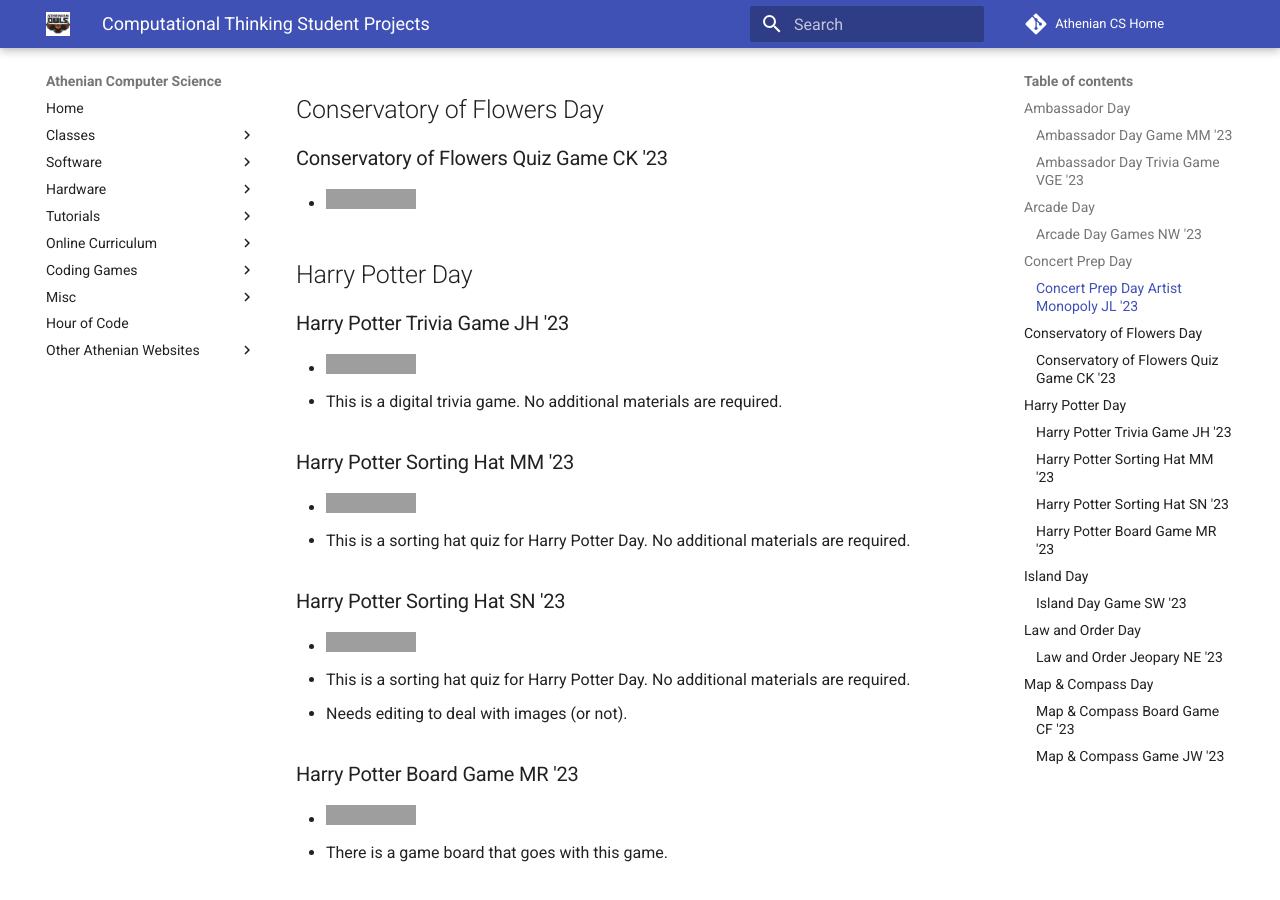
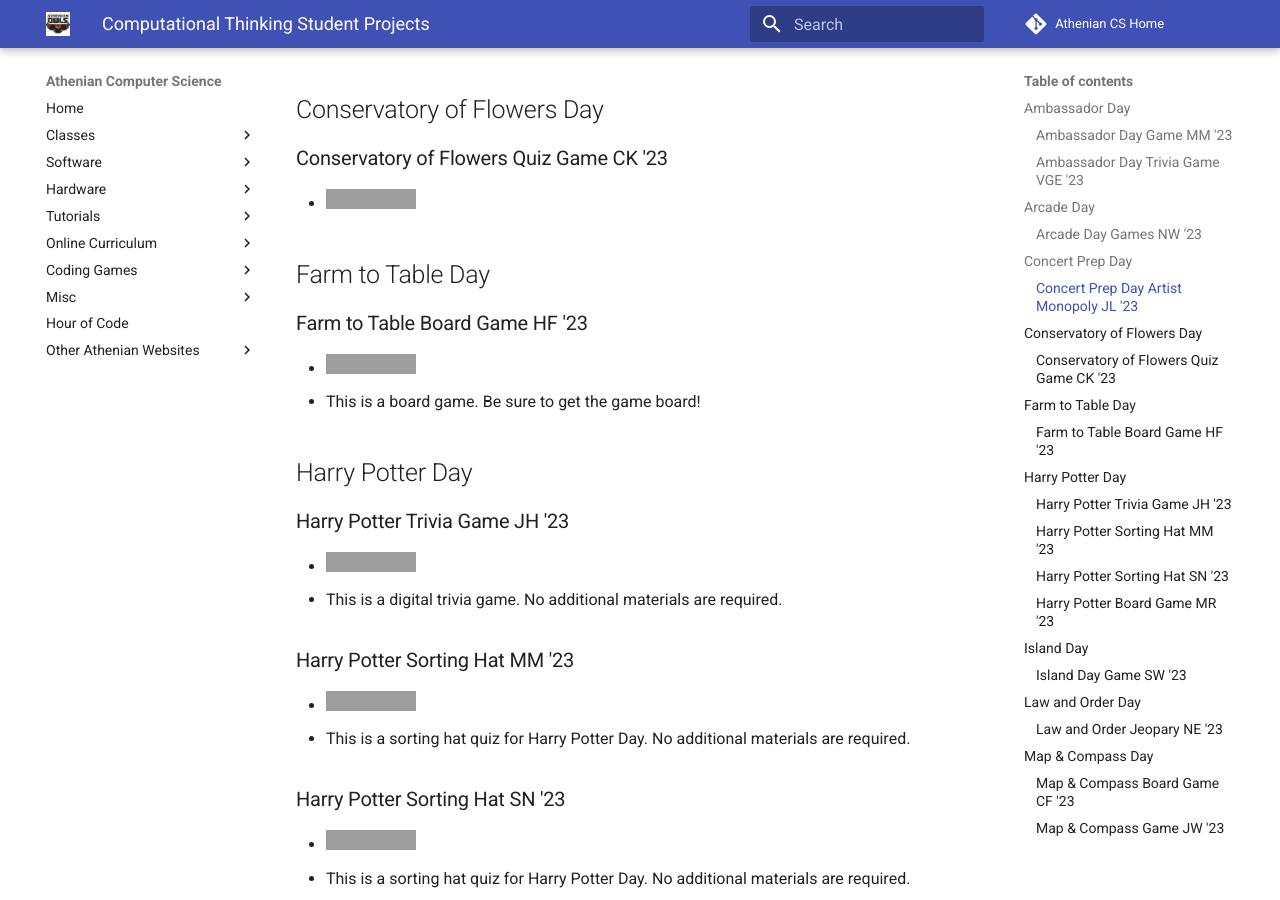
Before and after one commit to athenian-computational-thinking/athenian-cs-mkdocs, an MkDocs documentation site: the page built from docs/ct-projects.md, in a window 1280 px wide and 900 px high, scrolled down 1031 px. Built offline with MkDocs 1.6.1 and Material for MkDocs 9.7.7, drawn with Linux system fonts in a browser that asks for light colours; comment, search, counter and statistics services are not loaded; grey boxes are pictures that could not be loaded.

Commit message:
Update ct-projects.md

```diff
--- a/docs/ct-projects.md
+++ b/docs/ct-projects.md
@@ -32,6 +32,13 @@
 
 ### Conservatory of Flowers Quiz Game CK '23
 * [![Run on Repl.it](https://repl.it/badge/github/athenian-ct-projects/Conservatory-of-Flowers-CK)](https://repl.it/github/athenian-ct-projects/Conservatory-of-Flowers-CK)
+
+## Farm to Table Day
+
+### Farm to Table Board Game HF '23
+* [![Run on Repl.it](https://repl.it/badge/github/athenian-ct-projects/Farm-to-Table-Day-HF)](https://repl.it/github/athenian-ct-projects/Farm-to-Table-Day-HF)
+* This is a board game. Be sure to get the game board!
+
 
 ## Harry Potter Day
 
```
